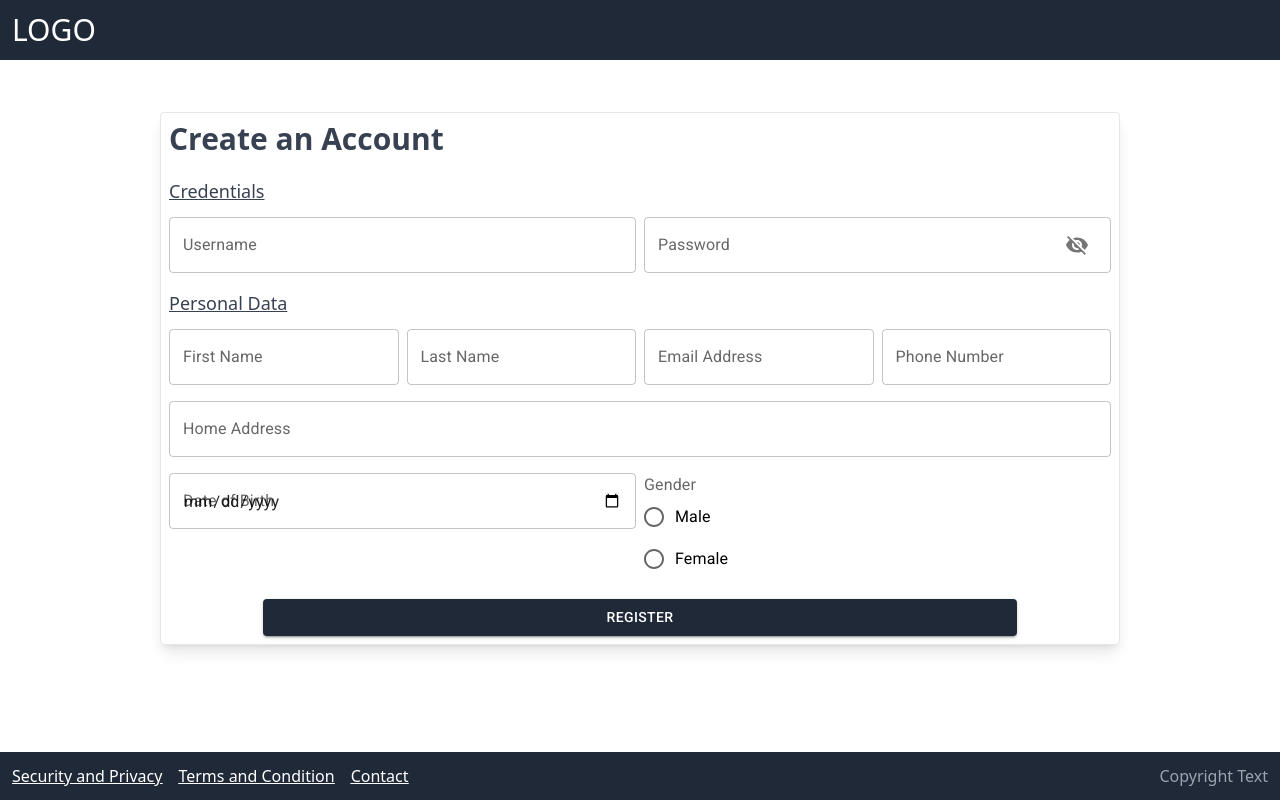
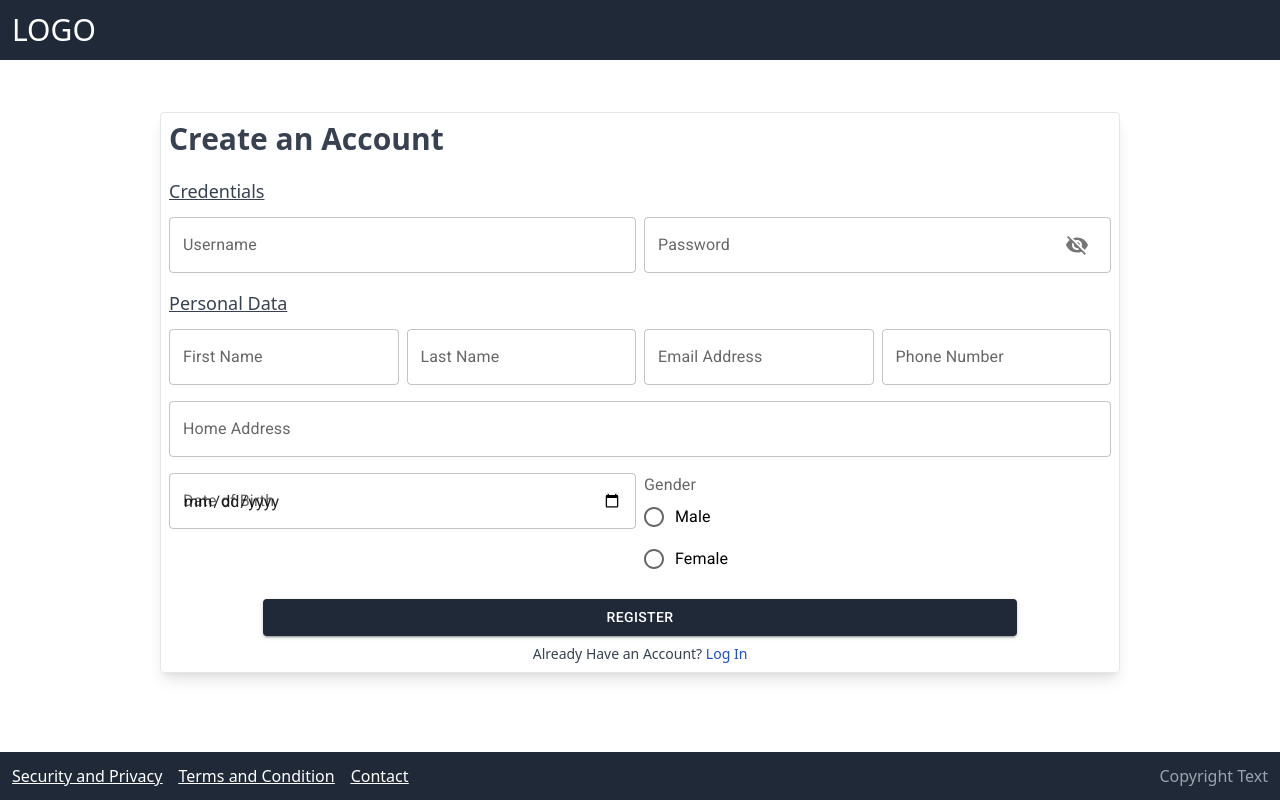
Before and after one commit to han4solecode/Asri-ATS-FE, a React (Vite) app: page /register in a window 1280 px wide. Built offline with nearby package versions, Linux system fonts and the light colour scheme; no server answers.

Commit message:
add login link text

```diff
--- a/src/pages/RegisterPage.jsx
+++ b/src/pages/RegisterPage.jsx
@@ -14,7 +14,7 @@ import {
 import { Visibility, VisibilityOff } from "@mui/icons-material";
 import { useEffect, useState } from "react";
 import { useDispatch, useSelector } from "react-redux";
-import { useNavigate } from "react-router-dom";
+import { useNavigate, Link } from "react-router-dom";
 import { registerApplicant, reset } from "../slices/authSlice";
 
 function RegisterPage(props) {
@@ -311,7 +311,7 @@ function RegisterPage(props) {
               <FormHelperText>{errors.sex}</FormHelperText>
             </FormControl>
           </div>
-          <div className="flex items-center justify-center">
+          <div className="flex flex-col gap-2 items-center justify-center">
             <Button
               variant="contained"
               sx={{ width: "80%", backgroundColor: "#1f2937" }}
@@ -319,6 +319,12 @@ function RegisterPage(props) {
             >
               {isLoading ? "Creating Your Account..." : "Register"}
             </Button>
+            <span className="text-sm text-gray-700">
+              Already Have an Account?{" "}
+              <Link to="/login" className="text-blue-700 hover:underline">
+                Log In
+              </Link>
+            </span>
           </div>
         </form>
       </div>
```
